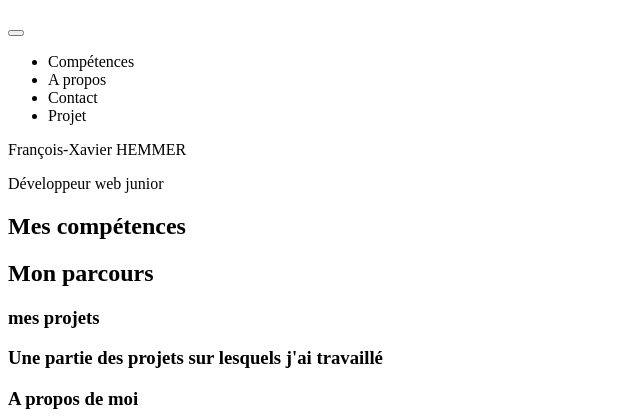
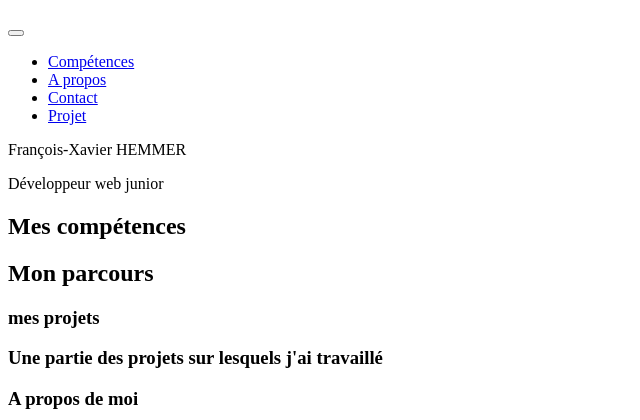
Before and after one commit to HEMMER-FX/Checkpoint4, a Symfony app: template templates/home/index.html.twig in a window 1280 px wide. Shown: the part 1107-1527 px from the top of the page, without its empty margins (0-640 px from the left). Run offline with Twig, Linux system fonts and the light colour scheme; the template is opened without the code that fills it, so the values that code supplies are empty; some libraries are stand-ins or nearby versions.

Commit message:
checkpoint traduction

```diff
--- a/composer.json
+++ b/composer.json
@@ -12,6 +12,7 @@
         "doctrine/doctrine-bundle": "^2.4",
         "doctrine/doctrine-migrations-bundle": "^3.1",
         "doctrine/orm": "^2.9",
+        "fzaninotto/faker": "^1.9",
         "phpdocumentor/reflection-docblock": "^5.2",
         "sensio/framework-extra-bundle": "^6.1",
         "symfony/asset": "5.3.*",
--- a/templates/components/footer.html.twig
+++ b/templates/components/footer.html.twig
@@ -3,7 +3,7 @@
     <div class="d-flex flex-row justify-content-evenly">
         <div>
             <p>Vous avez des questions ?</p>
-            <a class="btn btn-primary" href="{{ path('send_mail_contact') }}">{% trans %}Envoyez moi un mail{% endtrans %}</a>
+            <a id="contactMe" class="btn btn-primary" href="{{ path('send_mail_contact') }}">{% trans %}Envoyez moi un mail{% endtrans %}</a>
             {% trans %}ou contact direct {% endtrans %}:
             <ul class="my-3 style_list">
                 <li class="fw-bolder"> <img class="logo_contact mx-2" src="./uploads/logo_adresse.png" alt="logo contact">{% trans %}Adresse{% endtrans %} </li>
--- a/templates/components/navbarAncre.html.twig
+++ b/templates/components/navbarAncre.html.twig
@@ -6,10 +6,10 @@
     </button>
     <div class="collapse navbar-collapse" id="navbarAncre">
       <ul class="navbar-nav me-auto mb-2 mb-lg-0 d-flex justify-content-around w-100">
-        <li>Compétences</li>
-        <li>A propos</li>
-        <li>Contact</li>
-        <li>Projet</li>
+        <li><a href="#competence">Compétences</a></li>
+        <li><a href="#aboutMe">A propos</a></li>
+        <li><a href="#contactMe">Contact</a></li>
+        <li><a href="#myProject">Projet</a></li>
       </ul>
     </div>
   </div>
--- a/templates/section/aboutMe.html.twig
+++ b/templates/section/aboutMe.html.twig
@@ -1,5 +1,5 @@
 <div class="wrapper my-5">
-    <h3 class="text-center my-3 text-uppercase fs-1"> {% trans %}A propos de moi{% endtrans %} </h3>
+    <h3 id="aboutMe" class="text-center my-3 text-uppercase fs-1"> {% trans %}A propos de moi{% endtrans %} </h3>
     <div class="text-center">
         <p> {% trans %}Ayant une expérience dans le travail pendant 10 ans, j'ai découvert le code à l'âge de 29 ans.<br>
         Depuis je ne cesse d'apprendre chaques jours. Le code me passionne et me permet de faire le travail qui me convient.
--- a/templates/section/compétence.html.twig
+++ b/templates/section/compétence.html.twig
@@ -1,5 +1,5 @@
 <div class="wrapper bg bg-white rounded-pill w-50">
-    <h2 class="text-center py-3 text-uppercase fs-1 test"> {% trans %}Mes compétences{% endtrans %} </h2>
+    <h2 id="competence" class="text-center py-3 text-uppercase fs-1 test"> {% trans %}Mes compétences{% endtrans %} </h2>
     <ul class="d-flex justify-content-center style_list">
         {% for techno in technos %}
         <div class="m-5 p-4 secondary rounded-pill">
--- a/templates/section/projet.html.twig
+++ b/templates/section/projet.html.twig
@@ -1,4 +1,4 @@
-<h3 class="wrapper text-center my-5 text-uppercase fs-1"> {% trans %}mes projets{% endtrans %} </h3>
+<h3 id="myProject" class="wrapper text-center my-5 text-uppercase fs-1"> {% trans %}mes projets{% endtrans %} </h3>
 <h3 class="wrapper text-center my-5"> {% trans %}Une partie des projets sur lesquels j'ai travaillé{% endtrans %} </h3>
 
     <div class="bg-white text-black w-50 mx-auto rounded-3">
```
Also changed, not shown: 3 other files.
